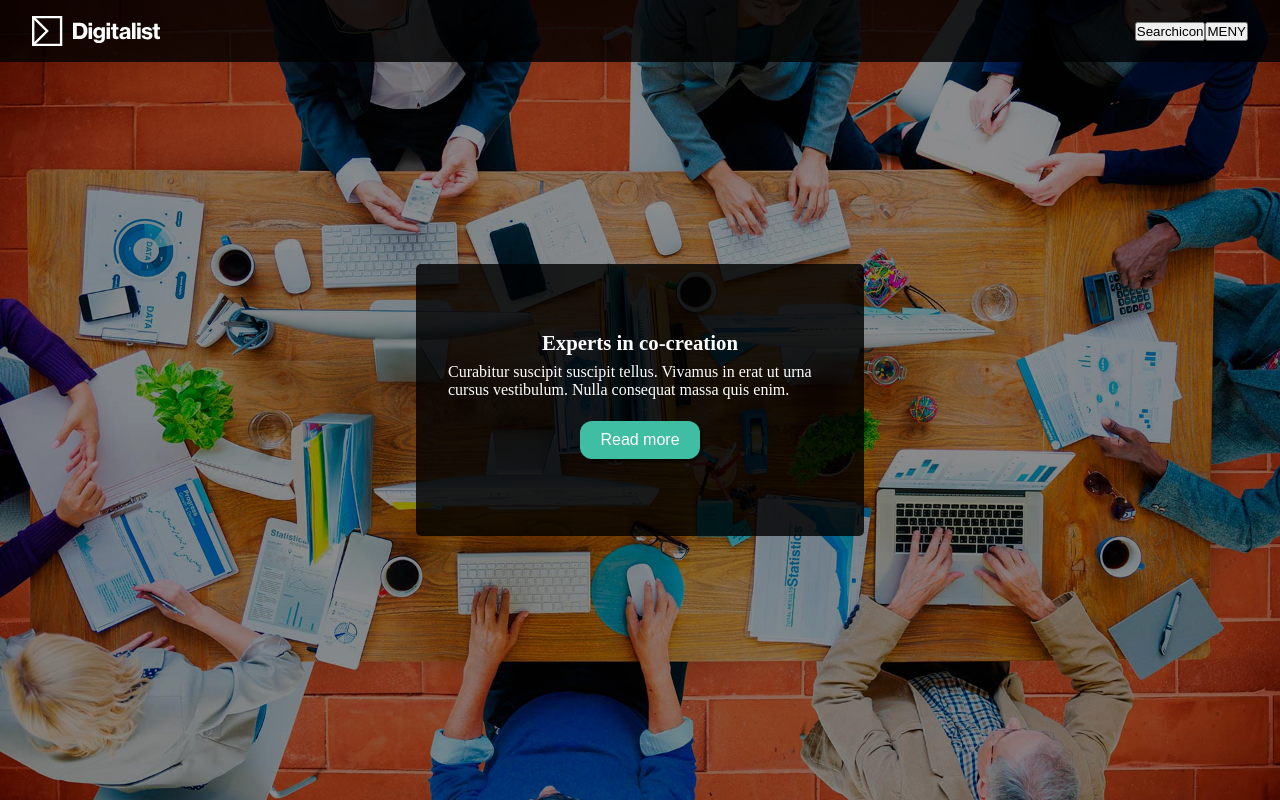
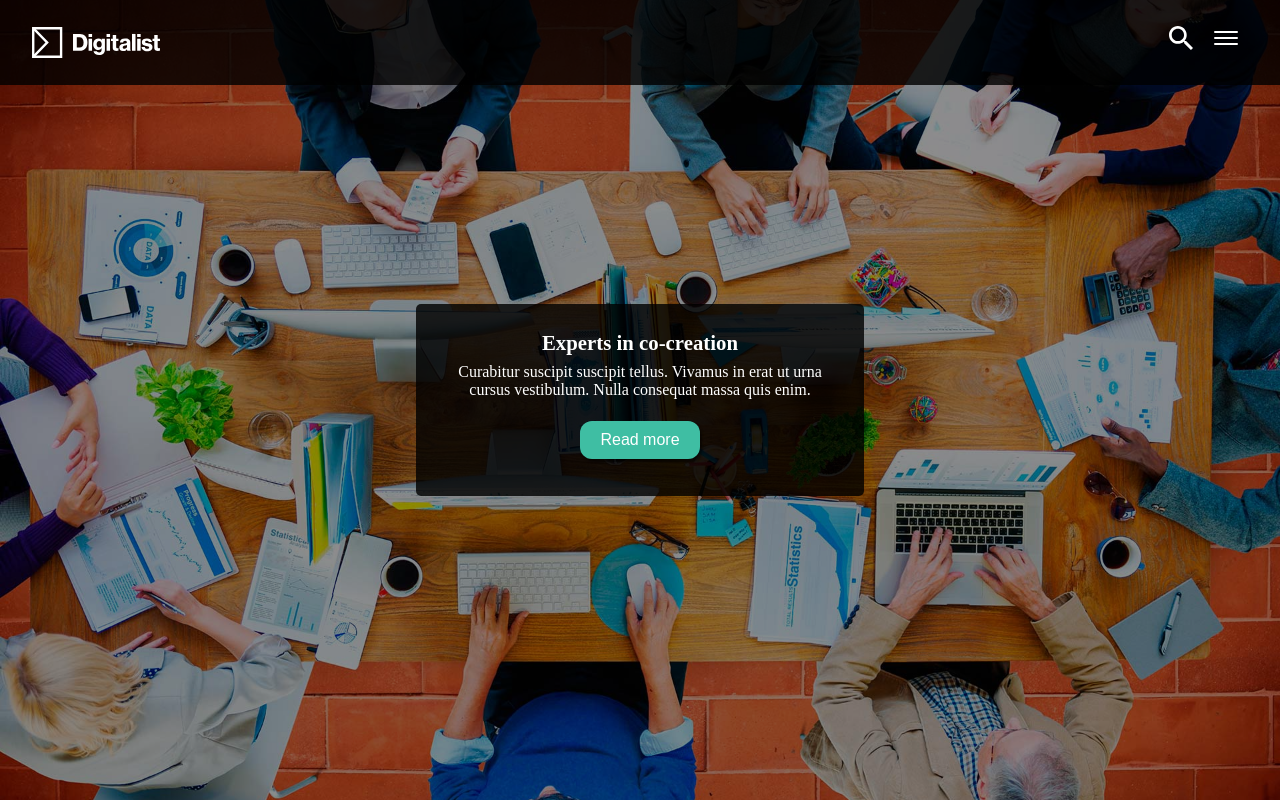
Before and after one commit to Chewbeccaz/digitalist-kodtest, a React (Vite) app in the folder client/: page / in a window 1280 px wide. Shown: the top 802 px of the page. Built offline with nearby package versions, Linux system fonts and the light colour scheme.

Commit message:
installed react icons and added icons

```diff
--- a/client/package.json
+++ b/client/package.json
@@ -12,6 +12,7 @@
   "dependencies": {
     "react": "^18.2.0",
     "react-dom": "^18.2.0",
+    "react-icons": "^5.2.1",
     "sass": "^1.77.1"
   },
   "devDependencies": {
--- a/client/src/components/Navbar.tsx
+++ b/client/src/components/Navbar.tsx
@@ -1,3 +1,6 @@
+import { IoMenuOutline } from "react-icons/io5";
+import { IoMdSearch } from "react-icons/io";
+
 export const Navbar = () => {
   const Logo = "/svgs/digitalist_logo.svg";
 
@@ -6,9 +9,13 @@ export const Navbar = () => {
       <div className="logo">
         <img src={Logo} alt="Digitalist Logo" />
       </div>
-      <div className="searchbox">
-        <button>Searchicon</button>
-        <button>MENY</button>
+      <div className="icons">
+        <button>
+          <IoMdSearch />
+        </button>
+        <button>
+          <IoMenuOutline />
+        </button>
       </div>
     </nav>
   );
--- a/client/src/styles/_header.scss
+++ b/client/src/styles/_header.scss
@@ -33,7 +33,7 @@
   transform: translateY(-50%);
   background-color: rgba(0, 0, 0, 0.81);
   width: 30%;
-  min-height: 30vh;
+  min-height: 20vh;
   color: white;
   margin: 0 auto;
   padding: 1em 2em 1em;
@@ -52,4 +52,5 @@
 .read-more p {
   font-size: 1em;
   margin-bottom: 12px;
+  text-align: center;
 }
--- a/client/src/styles/_navbar.scss
+++ b/client/src/styles/_navbar.scss
@@ -17,3 +17,12 @@ nav {
   height: auto;
   width: 8em;
 }
+
+.icons button {
+  background-color: transparent;
+  color: white;
+  font-size: 2em;
+  border: none;
+  cursor: pointer;
+  padding: 0.2em;
+}
```
Also changed, not shown: 1 other file (tests, documents, lock files or other folders).
